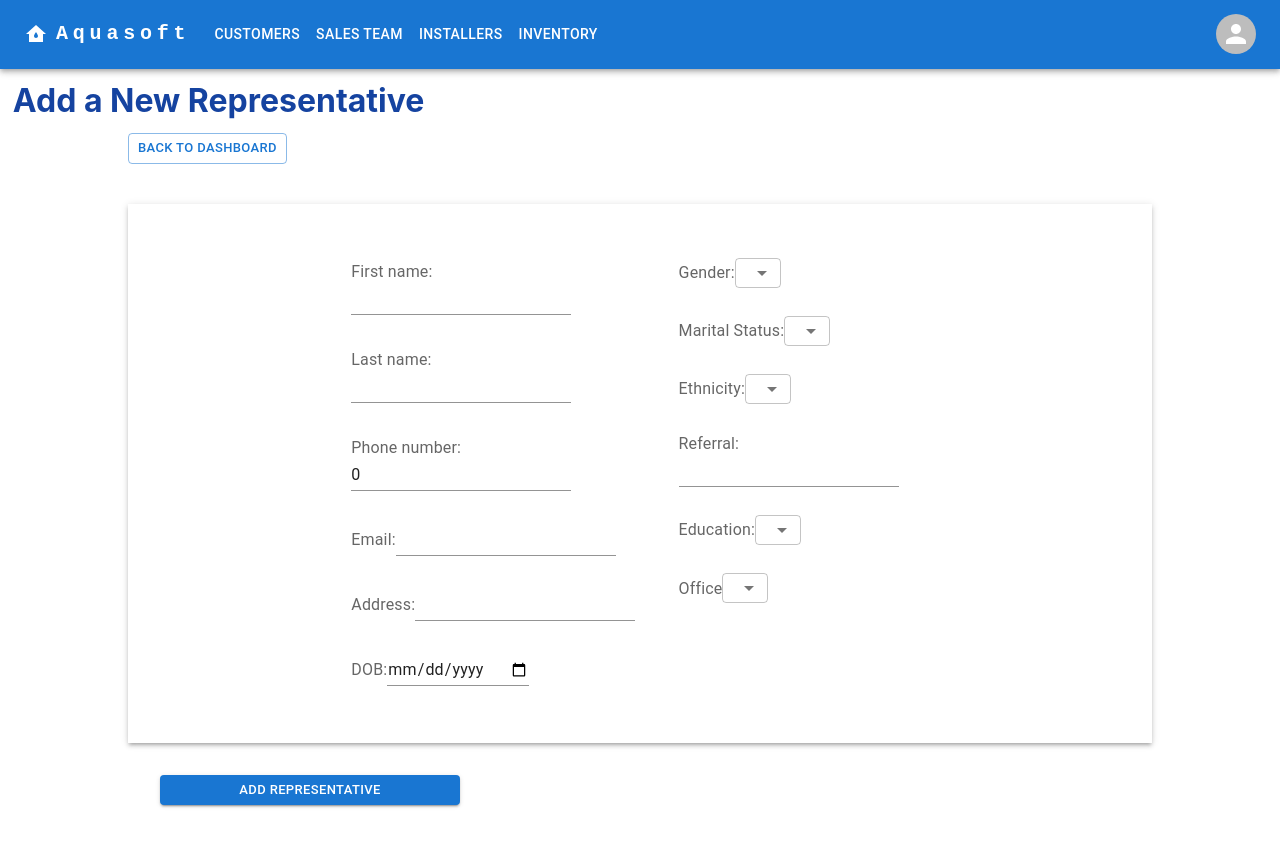
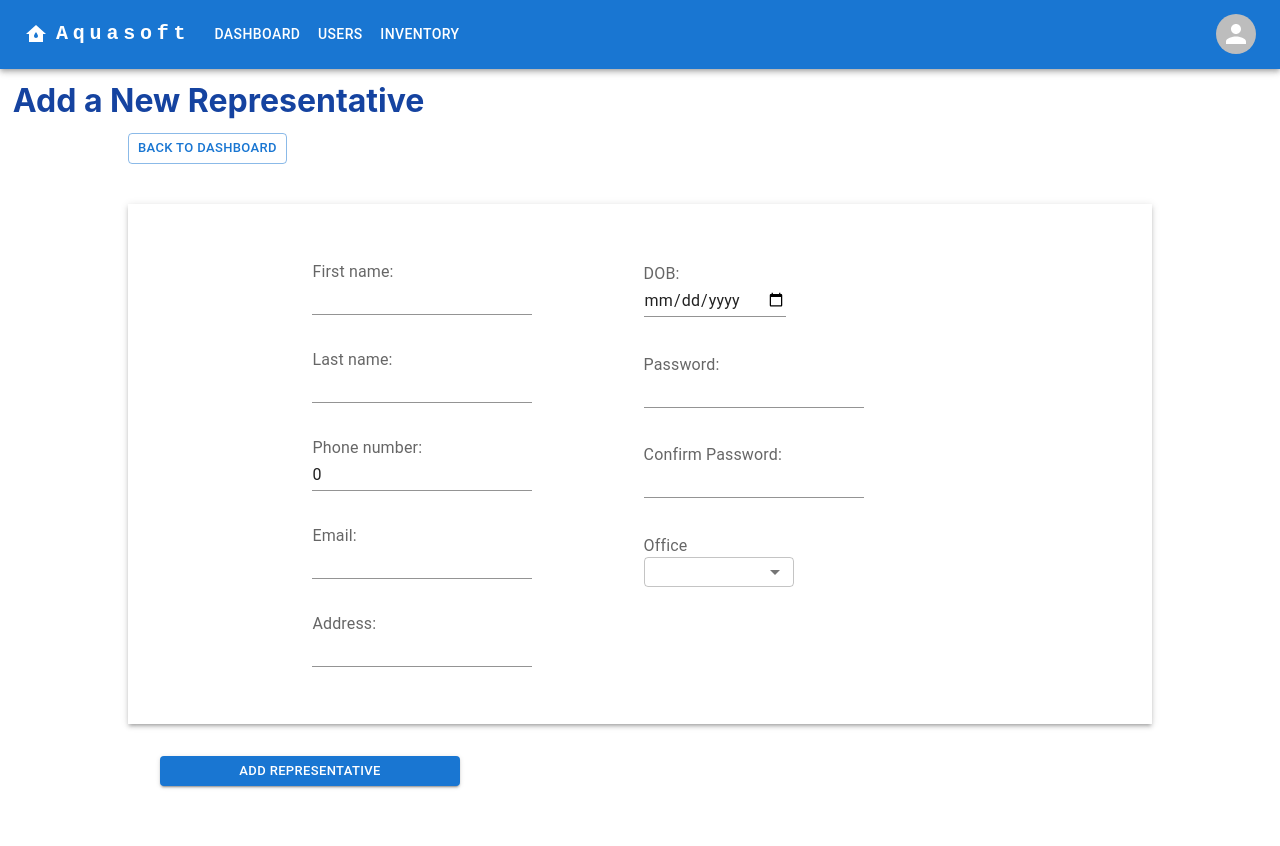
Before and after one commit to JorgeMDev/MERN-deployment, a React (Create React App) app in the folder client/: page /rep/new in a window 1280 px wide. Shown: the top 846 px of the page. Built offline with nearby package versions, Linux system fonts and the light colour scheme.

Commit message:
changed FE form for rep and customer

```diff
--- a/client/src/components/AdminTable.jsx
+++ b/client/src/components/AdminTable.jsx
@@ -67,15 +67,21 @@ const AdminTable = (props) => {
     <Table sx={{ minWidth: 650 }} aria-label="simple table">
      <TableHead>
       <TableRow>
-        <TableCell>Customer name</TableCell>
-        <TableCell>Address</TableCell>
-        <TableCell>Phone</TableCell>
-        <TableCell>DOI</TableCell>
-        <TableCell>Price</TableCell>
-        <TableCell>Bank</TableCell>
-        <TableCell>Approval</TableCell>
+        <TableCell>Date of Sale</TableCell>
         <TableCell>Office</TableCell>
         <TableCell>Rep</TableCell>
+        <TableCell>Customer name</TableCell>
+        <TableCell>Phone</TableCell>
+        <TableCell>Price</TableCell>
+        <TableCell>Score</TableCell>
+        <TableCell>Coap</TableCell>
+        <TableCell>Coap Phone</TableCell>
+        <TableCell>Address</TableCell>
+        <TableCell>Approval</TableCell>
+        <TableCell>Bank</TableCell>
+        <TableCell>Payments / Interest</TableCell>
+        <TableCell>DOI</TableCell>
+        <TableCell>Installer</TableCell>
         <TableCell>Status</TableCell>
         <TableCell>Actions</TableCell>
         <TableCell>Comments</TableCell>
@@ -89,15 +95,21 @@ const AdminTable = (props) => {
         searchList.map((eachCust, i)=>{
           return (
             <TableRow key={i}>
-              <TableCell><Link to={`customer/${eachCust._id}`}>{eachCust.firstName} {eachCust.lastName}</Link></TableCell>
-              <TableCell>{eachCust.address}</TableCell>
-              <TableCell>{eachCust.phone}</TableCell>
-              <TableCell>{moment(eachCust.doi).format('MMM DD, YY')}</TableCell>
-              <TableCell>${eachCust.price}</TableCell>
-              <TableCell>{eachCust.bank}</TableCell>
-              <TableCell>{eachCust.approval}</TableCell>
+              <TableCell>{moment(eachCust.dos).format('MMM DD, YY')}</TableCell>
               <TableCell>{eachCust.office}</TableCell>
               <TableCell>{eachCust.rep.firstName} {eachCust.rep.lastName}</TableCell>
+              <TableCell><Link to={`customer/${eachCust._id}`}>{eachCust.firstName} {eachCust.lastName}</Link></TableCell>
+              <TableCell>{eachCust.phone}</TableCell>
+              <TableCell>${eachCust.price}</TableCell>
+              <TableCell>{eachCust.score}</TableCell>
+              <TableCell>{eachCust.coapFirstName} {eachCust.coapLastName}</TableCell>
+              <TableCell>{eachCust.CoapPhone}</TableCell>
+              <TableCell>{eachCust.address}</TableCell>
+              <TableCell>{eachCust.approval}</TableCell>
+              <TableCell>{eachCust.bank}</TableCell>
+              <TableCell>{eachCust.Payments}</TableCell>
+              <TableCell>{moment(eachCust.doi).format('MMM DD, YY')}</TableCell>
+              <TableCell>{eachCust.installer}</TableCell>
               <TableCell>{eachCust.status}</TableCell>
               <TableCell><Button size="small" variant='contained' color="error" onClick={()=>handleDelete(eachCust._id)}>delete</Button></TableCell>
               <TableCell>{eachCust.comments}</TableCell>
--- a/client/src/components/CreateCustomer.jsx
+++ b/client/src/components/CreateCustomer.jsx
@@ -39,6 +39,8 @@ const CreateCustomer = () => {
   const [coapCreditScore, setCoapCreditScore] = useState('')
   const [coapPhone, setCoapPhone] = useState(0)
 
+  const [paymentPlan, setPaymentPlan] = useState('')
+
 
   //variable to hanlde errors on validation
   const [errors, setErrors] = useState([])
@@ -59,7 +61,7 @@ const CreateCustomer = () => {
   const handleSubmit = (e, repId) => {
     e.preventDefault()
 
-    axios.post(process.env.REACT_APP_API_URL + `/api/customer/${repId}`, {firstName, lastName, email, office, address, phone, dos, doi, price, bank,approval, status, comments, coapPhone,coapCreditScore,coapEmail,coapFirstName, coapLastName, creditScore,installer}, {withCredentials: true})
+    axios.post(process.env.REACT_APP_API_URL + `/api/customer/${repId}`, {firstName, lastName, email, office, address, phone, dos, doi, price, bank,approval, status, comments, coapPhone,coapCreditScore,coapEmail,coapFirstName, coapLastName, creditScore,installer, paymentPlan}, {withCredentials: true})
       .then(response=>{
         console.log(response.data)
         navigate('/')
@@ -148,7 +150,7 @@ const CreateCustomer = () => {
         </Box>
         <Box sx={{padding: 1}}>
      <FormLabel>Payments / Interest:</FormLabel>
-     <Input type='number' name='creditScore' value={coapCreditScore}  onChange={(e)=>setCoapCreditScore(e.target.value)}/>
+     <Input type='string' name='creditScore' value={paymentPlan}  onChange={(e)=>setPaymentPlan(e.target.value)}/>
      </Box>
         <Box sx={{padding: 1}}>
         <FormLabel>Approval:</FormLabel>
--- a/client/src/components/CreateRep.jsx
+++ b/client/src/components/CreateRep.jsx
@@ -24,11 +24,9 @@ const CreateRep = () => {
   const [address, setAddress] = useState('')
   const [phone, setPhone] = useState(0)
   const [dob, setDob] = useState('')
-  const [gender, setGender] = useState('')
-  const [maritalStatus, setMaritalStatus] = useState('')
+
   const [referral, setReferral] = useState('')
-  const [education, setEducation] = useState('')
-  const [ethnicity, setEthnicity] = useState('')
+  const [password, setPassword] = useState('')
 
 
 
@@ -37,7 +35,7 @@ const CreateRep = () => {
   const handleSubmit = (e) => {
     e.preventDefault()
 
-    axios.post(process.env.REACT_APP_API_URL+ '/api/rep', {firstName, lastName, email, office, address, phone, dob, gender, maritalStatus, referral,education, ethnicity}, {withCredentials: true})
+    axios.post(process.env.REACT_APP_API_URL+ '/api/rep', {firstName, lastName, email, office, address, phone, dob, password}, {withCredentials: true})
       .then(response=>{
         console.log(response.data)
         navigate('/')
@@ -69,7 +67,9 @@ const CreateRep = () => {
 
           <div className='form-element'>
           <FormLabel>Last name:</FormLabel>
+          <Box>
           <Input type='text' name='lastName' value={lastName}  onChange={(e)=>setLastName(e.target.value)}/>
+          </Box>
           </div>
 
           <div className='form-element'>
@@ -79,87 +79,59 @@ const CreateRep = () => {
 
           <div className='form-element'>
           <FormLabel>Email:</FormLabel>
+          <Box>
           <Input type='text' name='email' value={email}  onChange={(e)=>setEmail(e.target.value)}/>
+          </Box>
           </div>
 
           <div className='form-element'>
           <FormLabel>Address:</FormLabel>
+          <Box>
           <Input type='text' name='address' value={address}  onChange={(e)=>setAddress(e.target.value)}/>
+          </Box>
           </div>
 
-          <div className='form-element'>
-          <FormLabel>DOB:</FormLabel>
-          <Input type='date' name='dob' value={dob}  onChange={(e)=>setDob(e.target.value)}/>
-          </div>
+
           </div>
 
 
 
           <div>
-          <div className='form-element'>
-          <FormLabel>Gender:</FormLabel>
-          <Select sx={{height:30}} type='text' name='gender' value={gender} onChange={(e)=>setGender(e.target.value)}>
-            <option hidden>Choose gender</option>
-            <MenuItem value='Male'>Male</MenuItem>
-            <MenuItem value='Female'>Female</MenuItem>
-            <MenuItem value='Other'>Other</MenuItem>
-          </Select>
-          </div>
-
 
           <div className='form-element'>
-        <FormLabel>Marital Status:</FormLabel>
-          <Select sx={{height:30}} type='text' name='maritalstatus' value={maritalStatus} onChange={(e)=>setMaritalStatus(e.target.value)}>
-            <MenuItem hidden>Choose marital status:</MenuItem>
-            <MenuItem value='single'>Single</MenuItem>
-            <MenuItem value='married'>Married</MenuItem>
-            <MenuItem value='FormControlorced'>FormControlorced</MenuItem>
-            <MenuItem value='widowed'>Widowed</MenuItem>
-          </Select>
+          <FormLabel>DOB:</FormLabel>
+          <Box>
+          <Input type='date' name='dob' value={dob}  onChange={(e)=>setDob(e.target.value)}/>
+          </Box>
           </div>
-
           <div className='form-element'>
-          <FormLabel>Ethnicity:</FormLabel>
-          <Select sx={{height:30}} type='text' name='ethnicity' value={ethnicity} onChange={(e)=>setEthnicity(e.target.value)}>
-            <option hidden>Choose:</option>
-            <MenuItem value='white'>White</MenuItem>
-            <MenuItem value='africanameerican'>African American</MenuItem>
-            <MenuItem value='asian'>Asian</MenuItem>
-            <MenuItem value='hispanic'>Hispanic</MenuItem>
-          </Select>
+          <FormLabel>Password:</FormLabel>
+          <Box>
+          <Input type='text' name='password' value={password}  onChange={(e)=>setPassword(e.target.value)}/>
+          </Box>
           </div>
-
-
-        {/* UNCOMMENT THIS WHEN LOGIN AUTH IS IMPLEMENTED<div>
-          <label>Password:</label>
-          <Input type='text' name='password' value={password}  onChange={(e)=>setPassword(e.target.value)}/>
-        </div> */}
           <div className='form-element'>
-          <FormLabel>Referral:</FormLabel>
+          <FormLabel>Confirm Password:</FormLabel>
           <Input type='text' name='referral' value={referral}  onChange={(e)=>setReferral(e.target.value)}/>
           </div>
           <div className='form-element'>
-        <FormLabel>Education:</FormLabel>
-          <Select sx={{height:30}} type='text' name='education' value={education} onChange={(e)=>setEducation(e.target.value)}>
-            <option hidden>Choose education:</option>
-            <MenuItem value='highschool'>High School</MenuItem>
-            <MenuItem value='college'>College</MenuItem>
-            <MenuItem value='bachelor'>Bachelor's Degree</MenuItem>
-            <MenuItem value='master'>Master's Degree</MenuItem>
-            <MenuItem value='doctorate'>Doctorate</MenuItem>
-          </Select>
-
-
-        </div>
-        <div className='form-element'>
           <FormLabel>Office</FormLabel>
-          <Select sx={{height:30}} type='text' name='office' value={office} onChange={(e)=>setOffice(e.target.value)}>
+          <Box>
+          <Select sx={{height:30, width:150}} type='text' name='office' value={office} onChange={(e)=>setOffice(e.target.value)}>
             <option hidden>Choose Office:</option>
             <MenuItem value='VA'>Virginia</MenuItem>
             <MenuItem value='MD'>Maryland</MenuItem>
           </Select>
+          </Box>
           </div>
-          </div>
+        </div>
+
+
+
+
+
+
+
           </Box>
         <Button sx={{margin:4, maxWidth: 300}} type="submit" size="small" variant='contained'>Add Representative</Button>
       </form>
--- a/client/src/components/LoginPage.jsx
+++ b/client/src/components/LoginPage.jsx
@@ -76,8 +76,8 @@ export default function LoginPage() {
     const handleSkip = (event) => {
       event.preventDefault();
       setUser({
-        email: "jorgemartinez1990@gmail.com",
-         password: "19607061"
+        email: "admin",
+         password: "admin"
       })
   };
 
--- a/client/src/components/NavBarMui.jsx
+++ b/client/src/components/NavBarMui.jsx
@@ -15,7 +15,7 @@ import WaterDamageIcon from '@mui/icons-material/WaterDamage';
 import { useNavigate } from 'react-router-dom';
 import axios from 'axios'
 
-const pages = ['Customers', 'Sales Team', 'Installers','Inventory'];
+const pages = ['Dashboard', 'Users','Inventory'];
 const settings = ['Profile', 'Dashboard', 'Logout'];
 
 function NavBarMui() {
```
Also changed, not shown: 2 other files (tests, documents, lock files or other folders).
